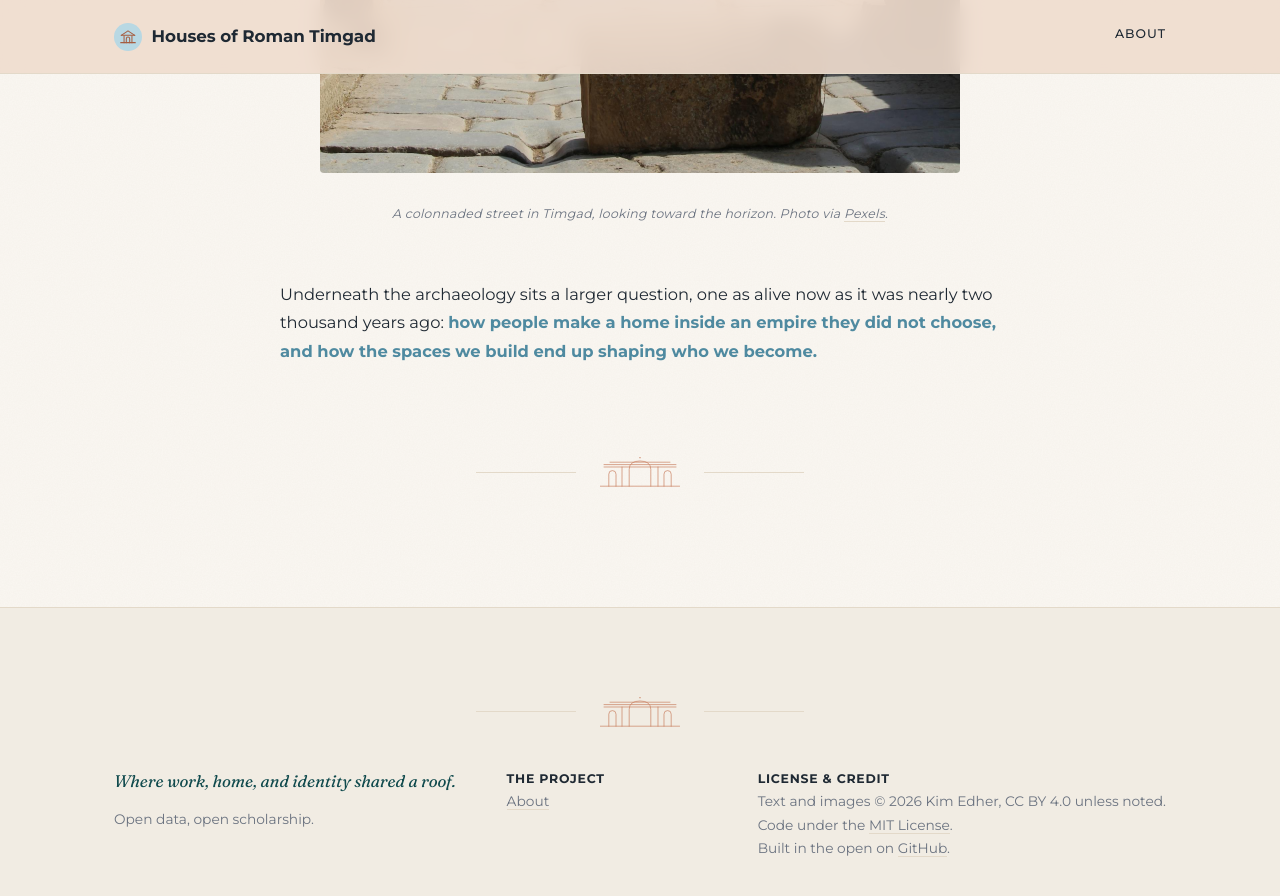
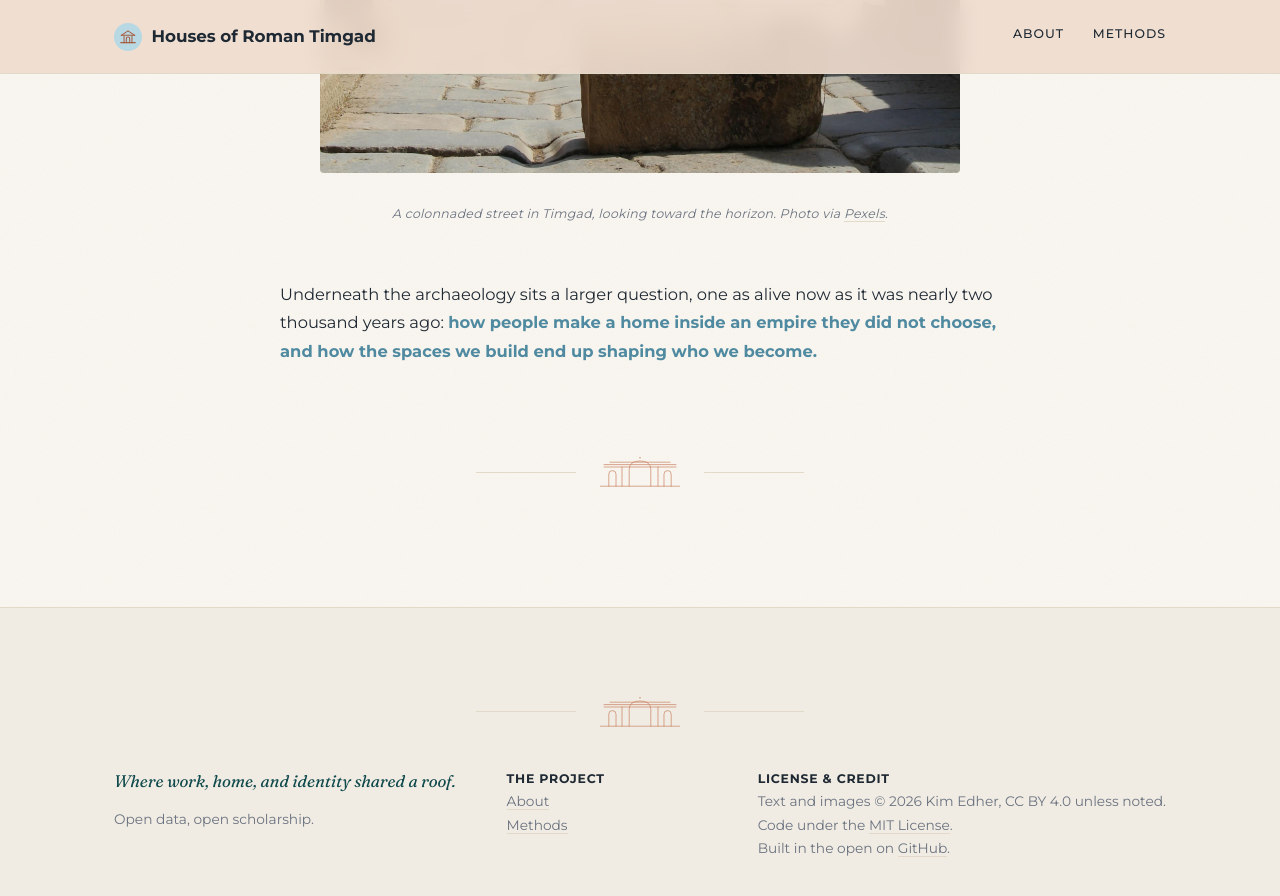
Before and after one commit to kimedher/timgadhouses, a Jekyll site: the page built from index.md, in a window 1280 px wide and 900 px high, scrolled down 1520 px. Shown: the top 896 px of the window. Built offline with Jekyll 4.4.1, drawn with Linux system fonts in a browser that asks for light colours.

Commit message:
Add Methods link to nav and footer

```diff
--- a/_layouts/default.html
+++ b/_layouts/default.html
@@ -31,6 +31,7 @@
         </a>
         <nav class="site-nav">
           <a href="{{ '/about/' | relative_url }}"{% if page.url contains '/about' %} class="active"{% endif %}>About</a>
+          <a href="{{ '/methods/' | relative_url }}"{% if page.url contains '/methods' %} class="active"{% endif %}>Methods</a>
           {% comment %} Other pages temporarily hidden during review. Restore by removing these comment tags.
           <a href="{{ '/why-timgad/' | relative_url }}"{% if page.url contains '/why-timgad' %} class="active"{% endif %}>Why Timgad</a>
           <a href="{{ '/grid/' | relative_url }}"{% if page.url contains '/grid' %} class="active"{% endif %}>Grid</a>
@@ -56,6 +57,7 @@
           <div>
             <strong style="color: var(--text); font-size: 0.78rem; text-transform: uppercase; letter-spacing: 0.06em;">The project</strong><br>
             <a href="{{ '/about/' | relative_url }}">About</a>
+            <br><a href="{{ '/methods/' | relative_url }}">Methods</a>
             {% comment %} Other links temporarily hidden until their pages launch.
             <br><a href="{{ '/why-timgad/' | relative_url }}">Why Timgad</a>
             <br><a href="{{ '/cite/' | relative_url }}">Cite &amp; contribute</a>
```
